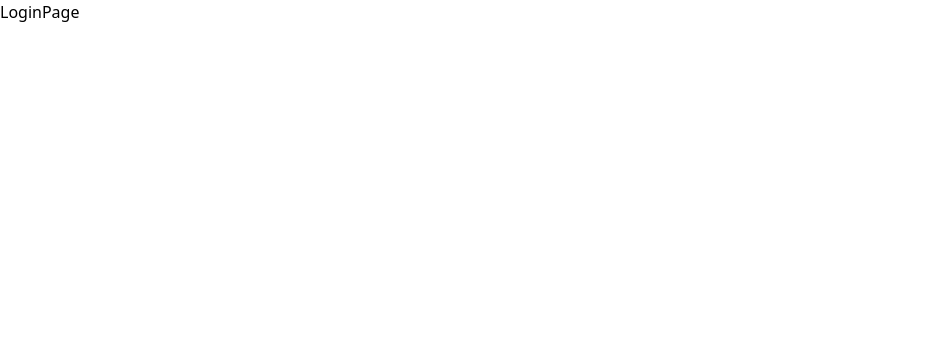
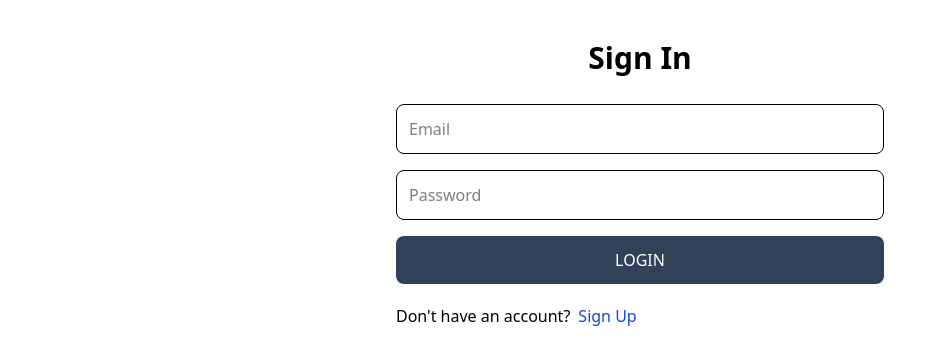
Before and after one commit to yandys09/Home-Rental-Application, a React (Vite) app in the folder frontend/: page /login in a window 1280 px wide. Shown: the top 364 px of the page, without its empty margins (0-946 px from the left). Built offline with nearby package versions, Linux system fonts and the light colour scheme.

Commit message:
Login page UI

```diff
--- a/frontend/src/pages/LoginPage.jsx
+++ b/frontend/src/pages/LoginPage.jsx
@@ -1,9 +1,46 @@
-import React from 'react'
+import React, { useState } from "react";
+import { Link } from "react-router-dom";
 
 const LoginPage = () => {
+  const [email, setEmail] = useState("");
+  const [password, setPassword] = useState("");
+
   return (
-    <div className=''>LoginPage</div>
-  )
-}
+    <div className="max-w-lg mx-auto p-3">
+      <h1 className="text-3xl text-center my-7 font-semibold">Sign In</h1>
+      <form action="" className="flex flex-col gap-4">
+        <input
+          className="p-3 border rounded-lg"
+          type="email"
+          placeholder="Email"
+          name="email"
+          required
+          vlaue={email}
+          onChange={(e) => setEmail(e.target.value)}
+        />
+        <input
+          className="p-3 border rounded-lg"
+          type="password"
+          placeholder="Password"
+          name="password"
+          required
+          vlaue={password}
+          onChange={(e) => setPassword(e.target.value)}
+        />
 
-export default LoginPage
+        <button className="bg-slate-700 rounded-lg p-3 text-white uppercase hover:opacity-95 disabled:opacity-80 cursor-pointer">
+          Login
+        </button>
+      </form>
+
+      <div className="mt-5 flex gap-2">
+        <p>Don't have an account?</p>
+        <Link to={"/register"}>
+          <span className="text-blue-700">Sign Up</span>
+        </Link>
+      </div>
+    </div>
+  );
+};
+
+export default LoginPage;
--- a/frontend/src/pages/RegisterPage.jsx
+++ b/frontend/src/pages/RegisterPage.jsx
@@ -129,14 +129,16 @@
             <img
               src={uploadProfilePic}
               alt="add profile photo"
-              className="w-8 h-8"
+              className="w-8 h-8 cursor-pointer"
             />
           )}
 
-          <p className="text-slate-700 text-lg">Upload Your Photo</p>
+          <p className="text-slate-700 text-lg cursor-pointer">
+            Upload Your Photo
+          </p>
         </label>
         <button
-          className="bg-slate-700 rounded-lg p-3 text-white uppercase hover:opacity-95 disabled:opacity-80"
+          className="bg-slate-700 rounded-lg p-3 text-white uppercase hover:opacity-95 disabled:opacity-80 cursor-pointer"
           disabled={!passwordMatch}
         >
           Register
@@ -146,7 +148,7 @@
       <div className="mt-5 flex gap-2">
         <p>Already have an account?</p>
         <Link to={"/login"}>
-          <span className="text-blue-700">Sign in</span>
+          <span className="text-blue-700">Sign In</span>
         </Link>
       </div>
     </div>
```
